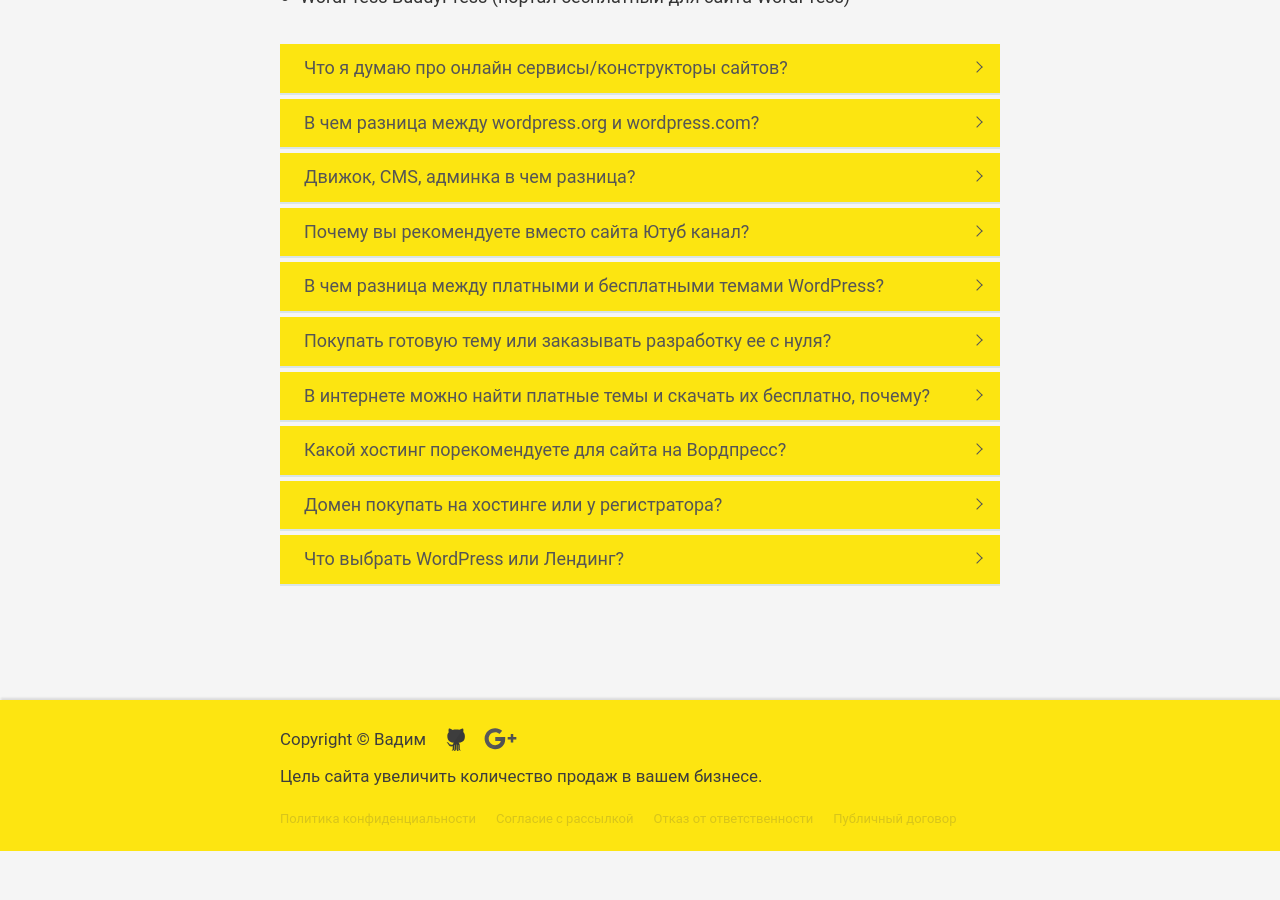
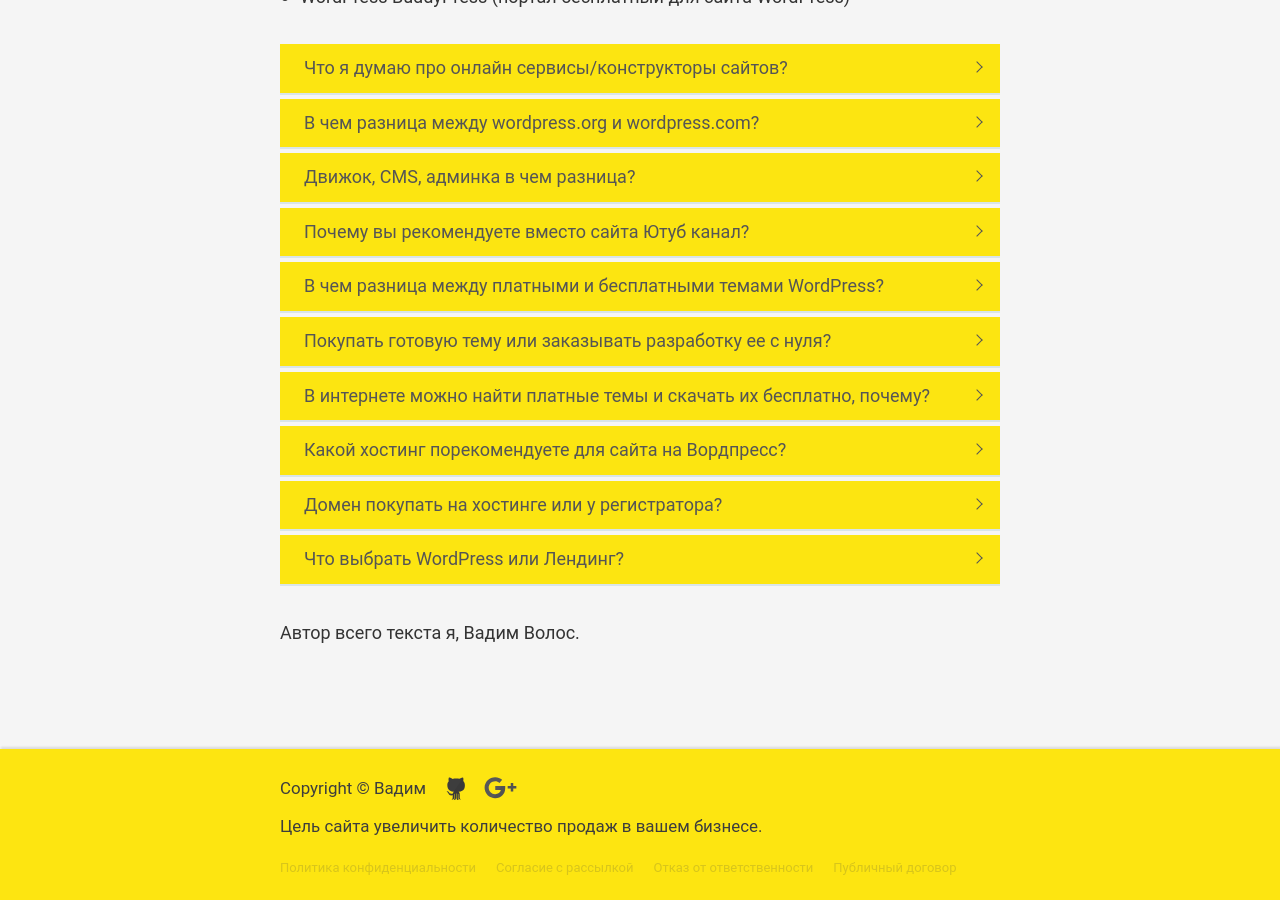
Before and after one commit to VadymVolos/vadymvolos.github.io, a Jekyll site: the page built from _posts/digital-marketing/2017-02-07-varianty-na-chem-sdelat-sayt.md, in a window 1280 px wide and 900 px high, scrolled down 2182 px. Built offline with Jekyll 4.4.1, drawn with Linux system fonts in a browser that asks for light colours; nearby versions of some CDN libraries; comment, search, counter and statistics services are not loaded; before the commit the page ends 3033 px from its top, so only the background shows below that.

Commit message:
Update 2017-02-07-varianty-na-chem-sdelat-sayt.md

```diff
--- a/_posts/digital-marketing/2017-02-07-varianty-na-chem-sdelat-sayt.md
+++ b/_posts/digital-marketing/2017-02-07-varianty-na-chem-sdelat-sayt.md
@@ -200,3 +200,5 @@
 -->
 
 </ul> <!-- / accordion -->
+
+Автор всего текста я, Вадим Волос.
```
